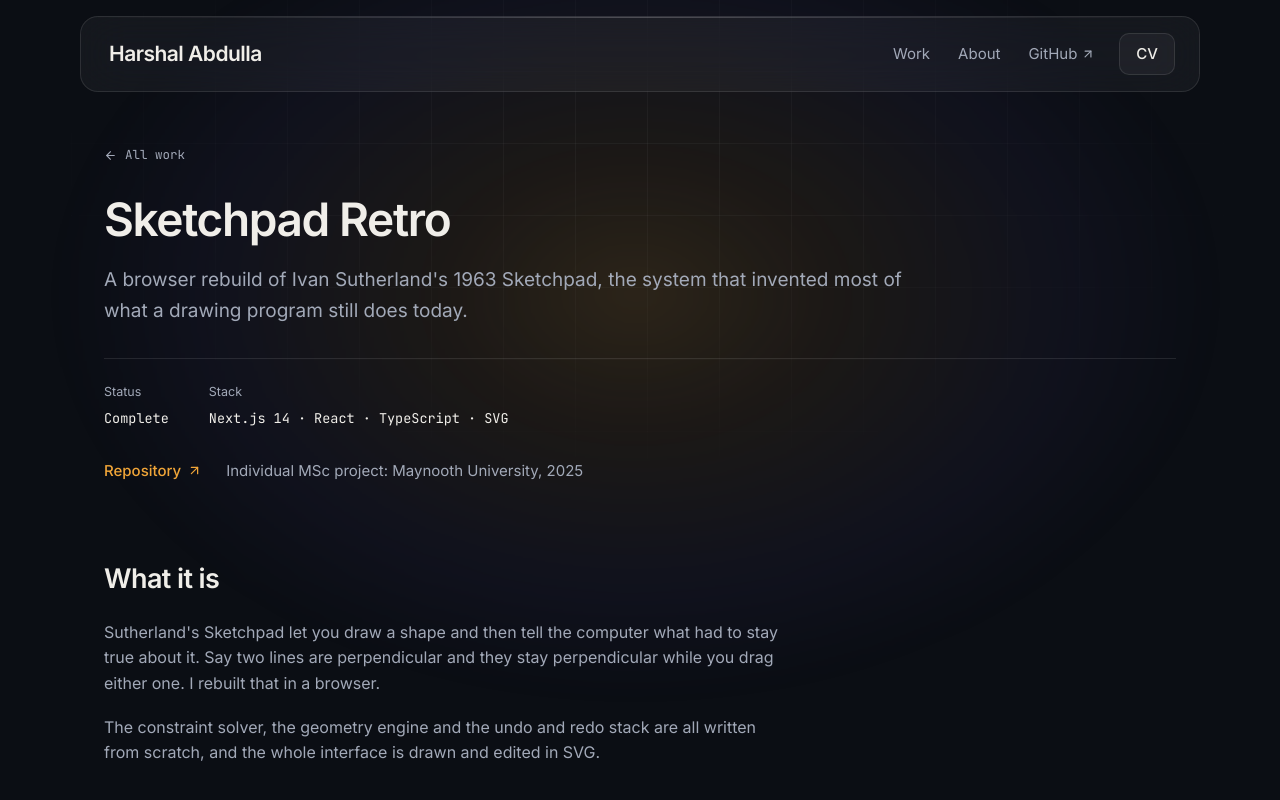
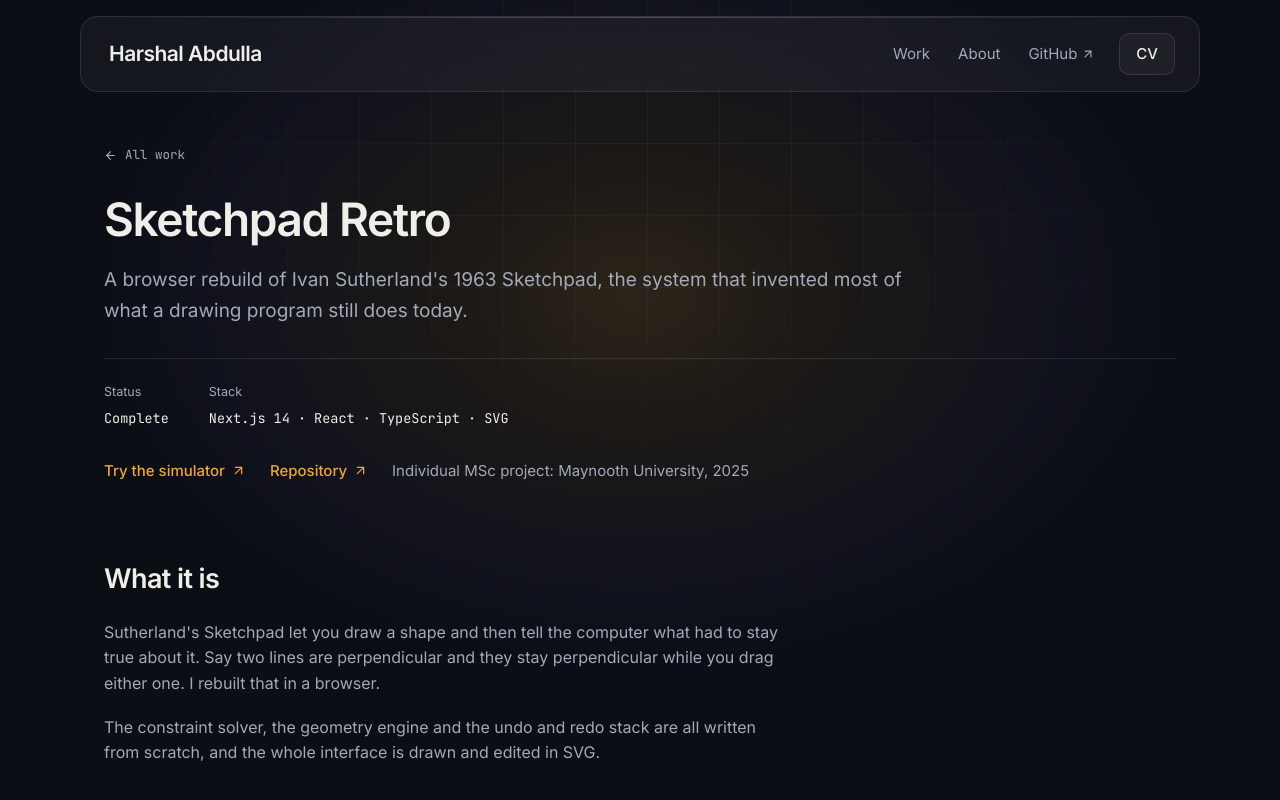
Before and after one commit to Harshal-Abdulla/Harshal-Abdulla.github.io, a Next.js app: page /work/sketchpad in a window 1280 px wide. Shown: the top 800 px of the page. Built offline with nearby package versions, Linux system fonts and the light colour scheme.

Commit message:
Link the live Sketchpad simulator
Sketchpad Retro is now deployed at
harshal-abdulla.github.io/Sketchpad-Retro-Computing, so the project card and the
case study header both link straight to the running simulator.

```diff
--- a/app/work/sketchpad/page.tsx
+++ b/app/work/sketchpad/page.tsx
@@ -21,6 +21,7 @@ export default function SketchpadCaseStudy() {
         status={project.status}
         stack="Next.js 14 · React · TypeScript · SVG"
         links={[
+          { label: "Try the simulator", href: project.demoUrl },
           { label: "Repository", href: project.repoUrl },
           { label: "Individual MSc project", note: "Maynooth University, 2025" },
         ]}
@@ -53,10 +54,9 @@ export default function SketchpadCaseStudy() {
               </p>
             </div>
 
-            {/* A diagram rather than a screenshot. There is no recording of the
-                real thing yet, and a placeholder box would be worse than an
-                honest illustration of what a constraint actually does.
-                TODO(harshal): replace with a short recording of the real app. */}
+            {/* A diagram rather than a screenshot. It explains what a constraint
+                does in one glance, which a screenshot of the canvas does not, and
+                the real thing is one click away at the top of this page. */}
             <Panel className="mt-8 p-6 sm:p-8">
               <p className="mono text-meta text-[var(--dim)]">
                 What a constraint means here
--- a/content/projects.ts
+++ b/content/projects.ts
@@ -81,8 +81,7 @@ export const PROJECTS: Project[] = [
       "A browser rebuild of Ivan Sutherland's 1963 Sketchpad. The constraint solver, the geometry engine and the undo stack are all written from scratch, and the whole interface is drawn and edited in SVG.",
       "Mostly a state problem rather than a styling one: keeping React coherent while a user draws, constrains and edits shapes that depend on each other.",
     ],
-    // TODO(harshal): once this is deployed somewhere, add `demoUrl` here and a
-    // "Live demo" link appears on the card and the case study automatically.
+    demoUrl: "https://harshal-abdulla.github.io/Sketchpad-Retro-Computing/simulator/",
     repoUrl: "https://github.com/Harshal-Abdulla/Sketchpad-Retro-Computing",
     repoLabel: "Repository",
   },
```
